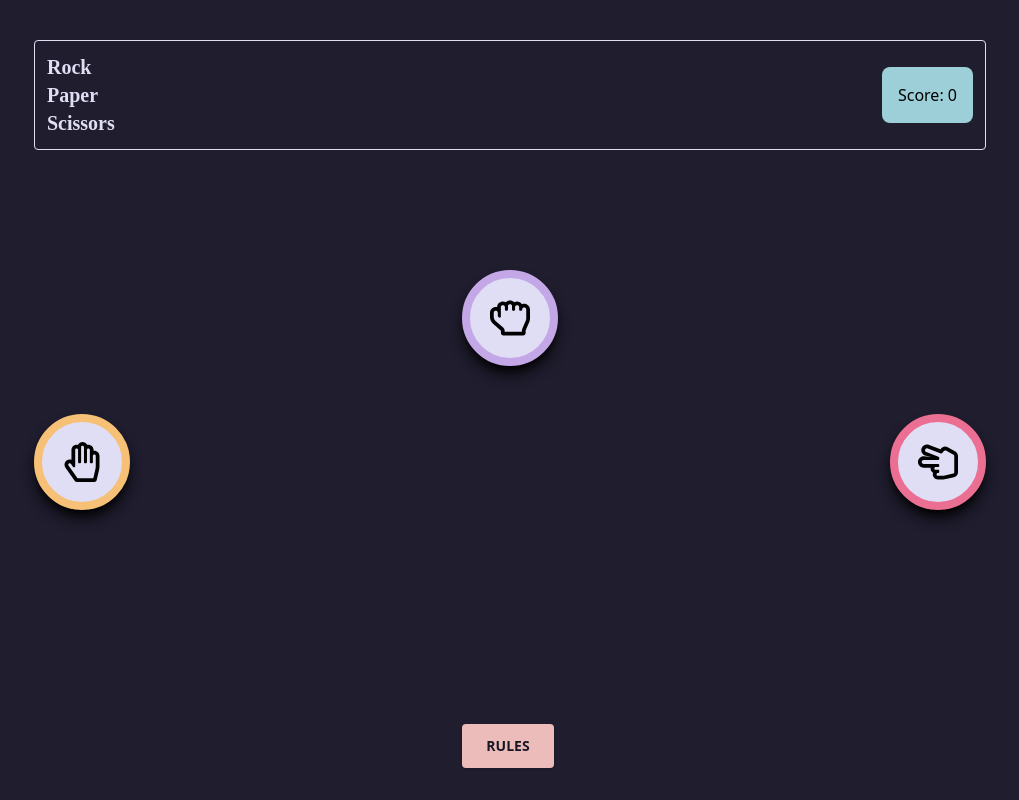
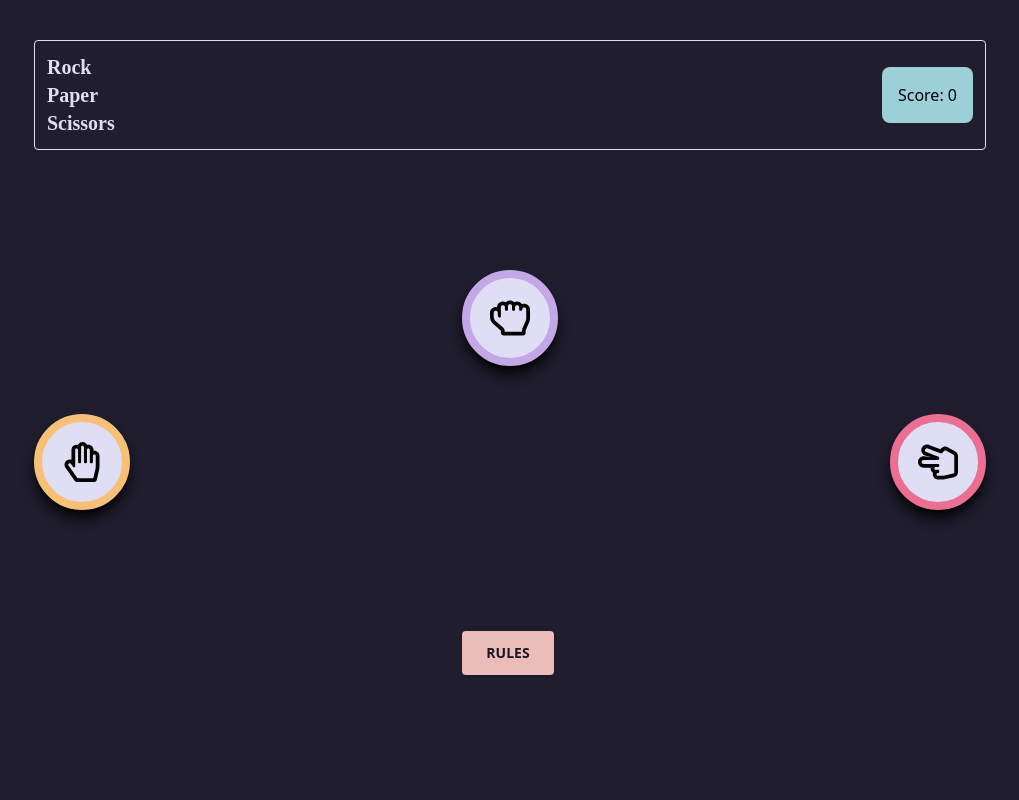
Before and after one commit to matesic42/rock_paper_scissors, a Next.js app: page /components/easymode in a window 1280 px wide. Shown: the whole page, without its empty margins (130-1149 px from the left). Built offline with nearby package versions, Linux system fonts and the light colour scheme.

Commit message:
design fix

```diff
--- a/src/pages/components/easymode.tsx
+++ b/src/pages/components/easymode.tsx
@@ -56,7 +56,10 @@ const handlePlayerChoice = (choice: string) => {
           <FaRegHandScissors className="h-10 w-10" />
         </div>
       </div>
-      <div className="mb-7 mt-10 flex h-full flex-col items-center justify-end">
+
+
+
+      <div className="flex h-[50%] flex-col items-center justify-center">
         <button
           className="mb-1 mr-1 rounded bg-[#ebbcba] px-6 py-3 text-sm font-bold uppercase text-[#191724] shadow outline-none transition-all duration-150 ease-linear hover:shadow-lg focus:outline-none active:bg-[#f6c177]"
           type="button"
```
